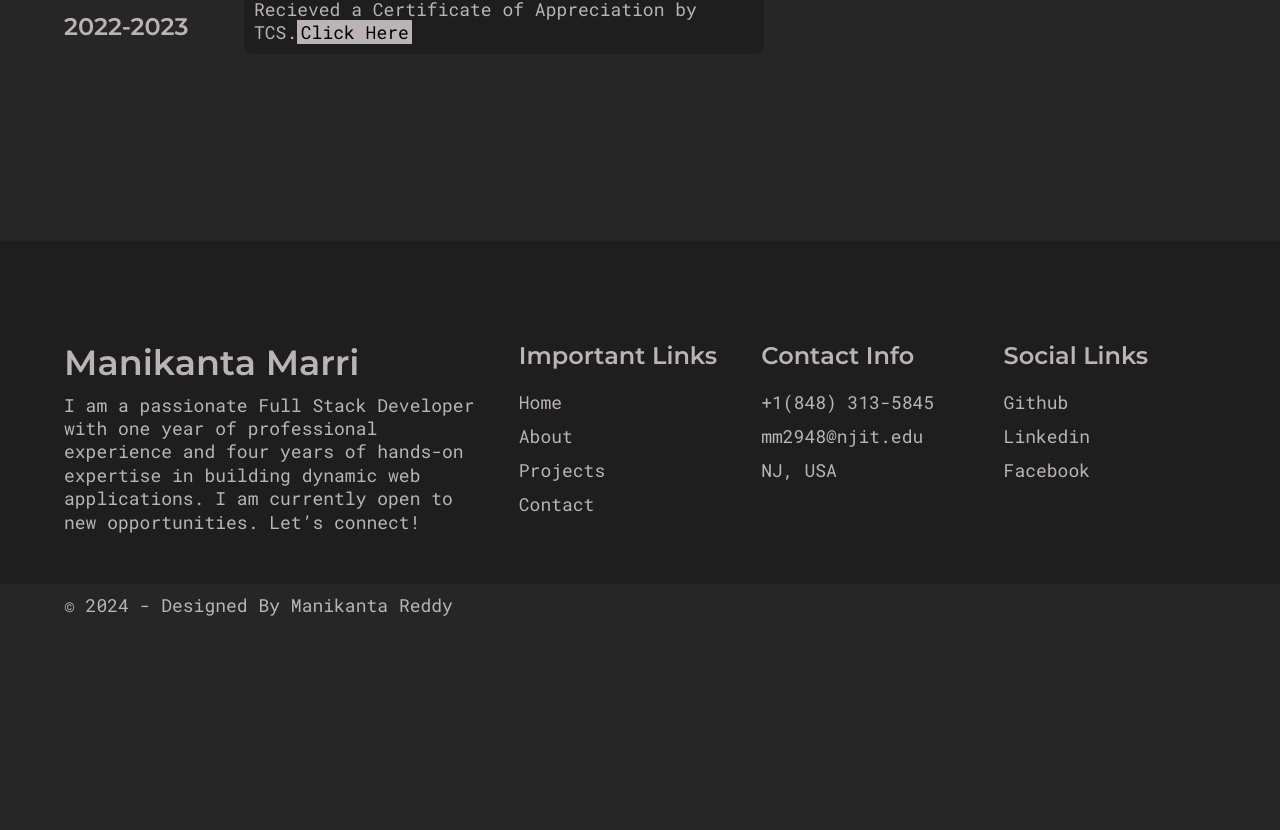
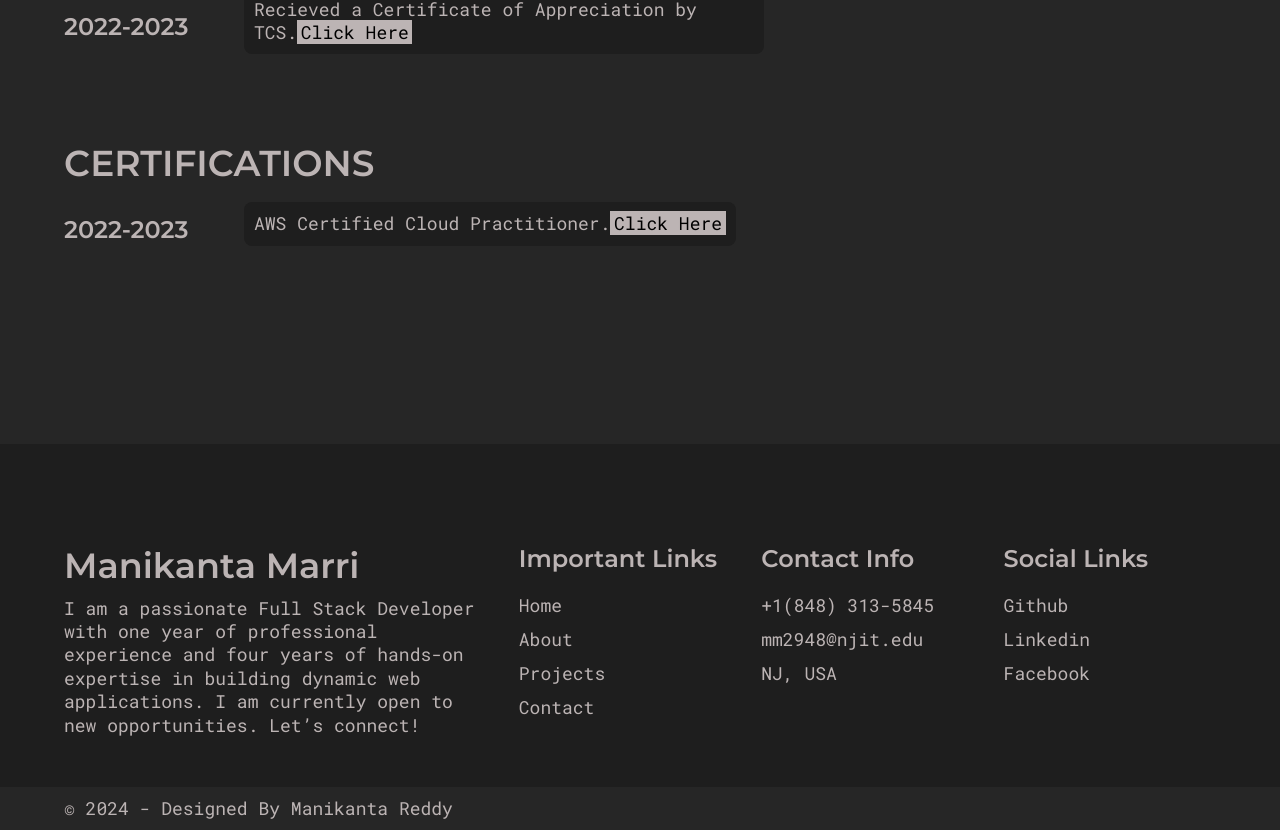
Before and after one commit to mani60/Manikanta-R, a React (Create React App) app: page /about in a window 1280 px wide. Shown: the part 1988-2818 px from the top of the page. Before the commit the page ends 2615 px from the top, so only its background shows below. Built offline with nearby package versions, Linux system fonts and the light colour scheme.

Commit message:
Update:"added aws cloud practioner cert"

```diff
--- a/src/components/AboutInfoItem.js
+++ b/src/components/AboutInfoItem.js
@@ -12,7 +12,7 @@ const AboutItemStyles = styled.div`
   .title {
     font-size: 2.4rem;
   }
-  .cert{
+  .cert {
     background-color: var(--gray-1);
     padding: 0.01em 0.2em;
     color: black;
@@ -52,11 +52,11 @@ const AboutItemStyles = styled.div`
     .title {
       font-size: 2rem;
     }
-    .cert{
+    .cert {
       background-color: var(--gray-1);
       padding: 0.01em 0.2em;
       color: black;
-  }
+    }
   }
 `;
 
@@ -64,7 +64,7 @@ export default function AboutInfoItem({
   title = 'Title',
   items = ['HTML', 'CSS'],
   cap = '',
-  certLink='',
+  certLink = '',
 }) {
   return (
     <AboutItemStyles>
@@ -72,8 +72,20 @@ export default function AboutInfoItem({
       <div className={cap === 'ed' ? 'itemsmob' : 'items'}>
         {items.map((item, index) => (
           <div className="item" key={index}>
-            <PText>{item}
-            {certLink!='' ? <a className="cert" href="https://drive.google.com/file/d/14WaewE1dHw5Mb9y-r5pviTMprVJMQe2a/view?usp=sharing" target="_blank" relrel="noreferrer">Click Here</a> : <></>}
+            <PText>
+              {item}
+              {certLink != '' ? (
+                <a
+                  className="cert"
+                  href={certLink}
+                  target="_blank"
+                  rel="noreferrer"
+                >
+                  Click Here
+                </a>
+              ) : (
+                <></>
+              )}
             </PText>
           </div>
         ))}
--- a/src/pages/About.js
+++ b/src/pages/About.js
@@ -201,6 +201,15 @@ export default function About() {
                 certLink="https://drive.google.com/file/d/14WaewE1dHw5Mb9y-r5pviTMprVJMQe2a/view?usp=sharing"
               />
             </div>
+            <div className="about__info__item">
+              <h1 className="about__info__heading">Certifications</h1>
+              <AboutInfoItem
+                cap="ed"
+                title="2022-2023"
+                items={['AWS Certified Cloud Practitioner.']}
+                certLink="https://www.credly.com/badges/c12bfc15-f98a-49b9-aa82-c07137f0b512/linked_in_profile"
+              />
+            </div>
           </div>
         </div>
       </AboutPageStyles>
```
